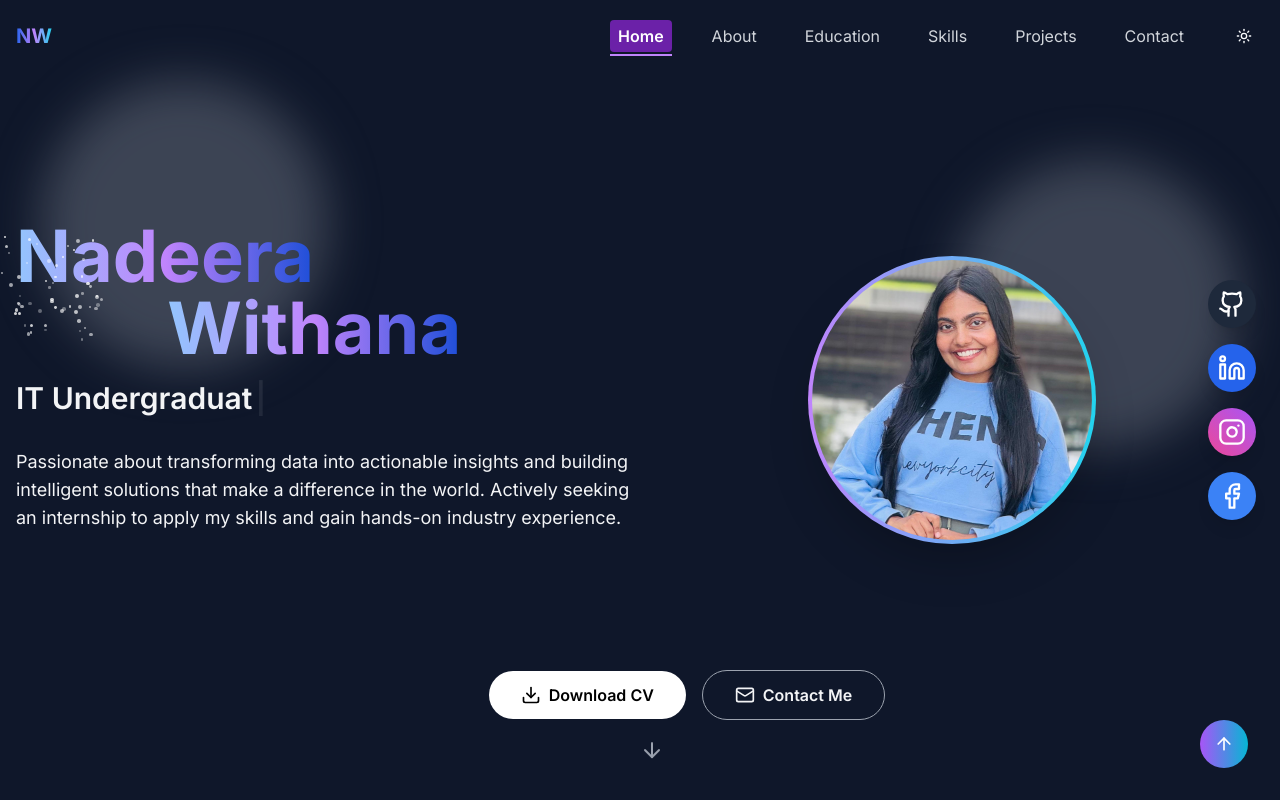
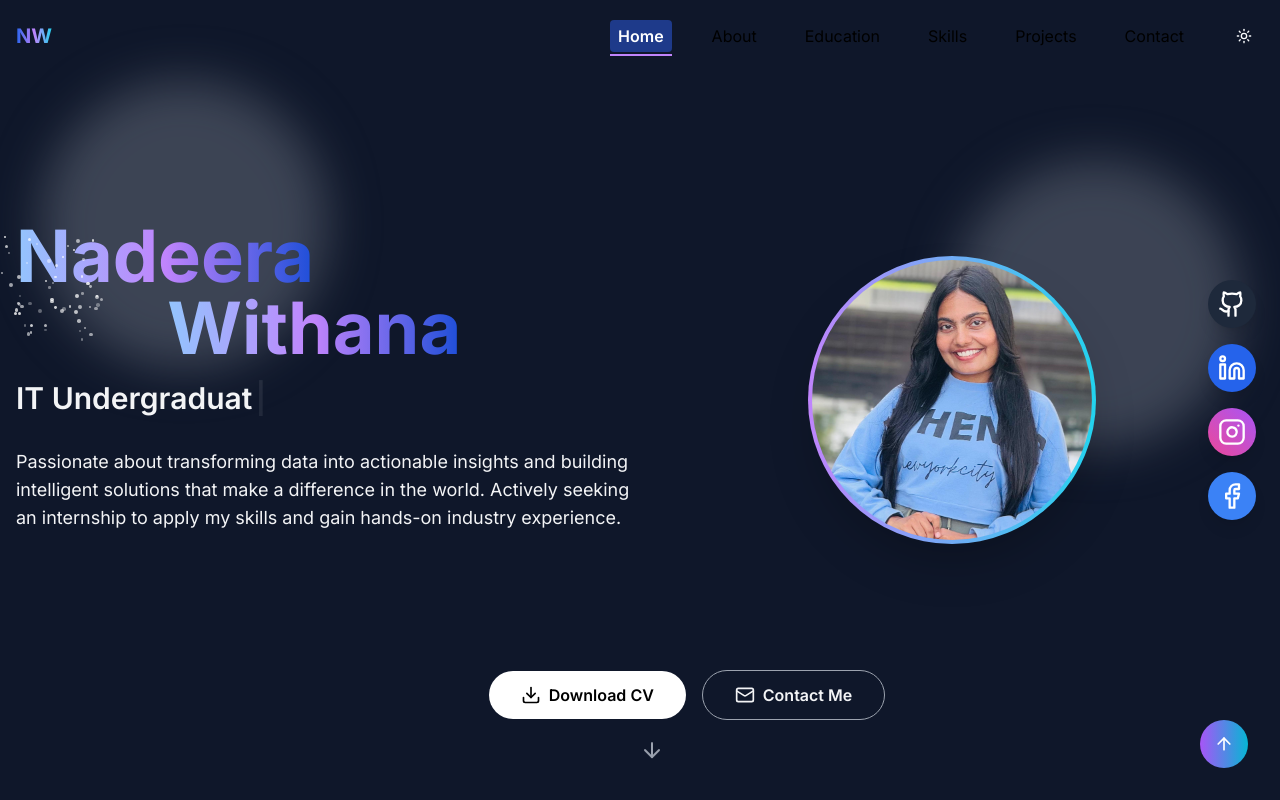
Before and after one commit to Nadee07/My_Portfolio, a React (Vite) app: page / in a window 1280 px wide. Shown: the top 800 px of the page. Built offline with nearby package versions, Linux system fonts and the light colour scheme.

Commit message:
*************

```diff
--- a/src/components/Header.tsx
+++ b/src/components/Header.tsx
@@ -80,8 +80,8 @@ const Header = () => {
                 className={`relative group px-2 py-1 rounded transition-colors duration-200
                   ${
                     activeSection === item.href
-                      ? 'bg-purple-100 text-purple-700 dark:bg-purple-800 dark:text-white font-semibold'
-                      : 'text-black dark:text-gray-300 hover:text-slate-900 dark:hover:text-white'
+                      ? 'bg-black text-white dark:bg-blue-900 dark:text-white font-semibold'
+                      : 'text-black dark:text-gray hover:text-slate-900 dark:hover:text-white'
                   }
                 `}
               >
```
